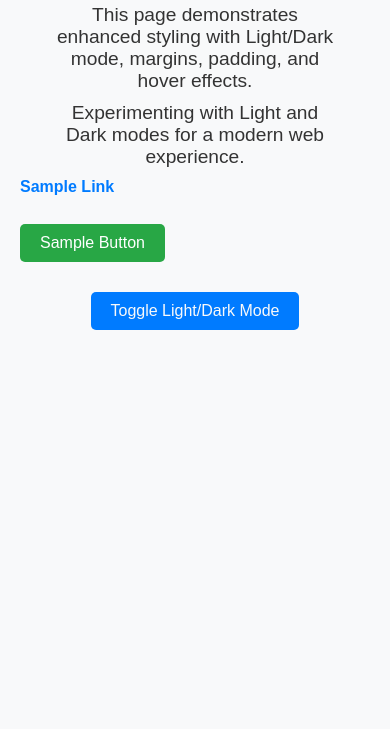
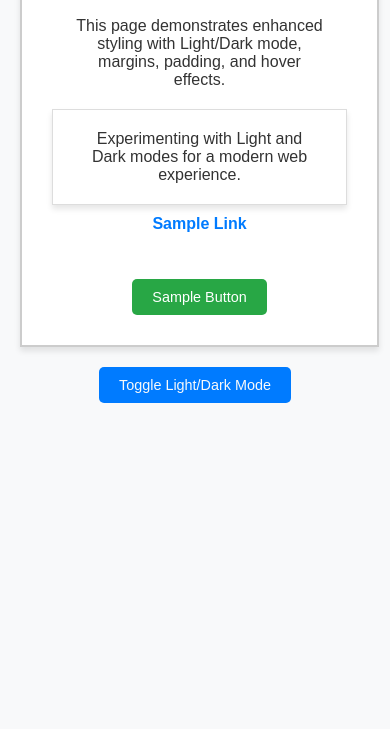
Before and after one commit to alisetareh517/lab9, a plain HTML site: page index.html in a window 390 px wide. Shown: the part 115-844 px from the top of the page. Drawn offline with Linux system fonts and the light colour scheme; a script that the page names is missing.

Commit message:
Update styles.css

```diff
--- a/styles.css
+++ b/styles.css
@@ -85,3 +85,37 @@ button:hover {
 
 /* Containers */
 .container {
+    display: flex;
+    flex-direction: column;
+    align-items: center;
+    justify-content: center;
+    border: 2px solid #ccc;
+    padding: 20px;
+    background: #fff;
+    width: 90%;
+    max-width: 800px;
+    box-shadow: 0 4px 6px rgba(0, 0, 0, 0.1);
+    margin: auto;
+}
+
+.section {
+    margin: 10px;
+    padding: 10px;
+    border: 1px solid #ddd;
+    box-shadow: 0 4px 6px rgba(0, 0, 0, 0.1);
+}
+
+/* Responsive Design */
+@media (max-width: 768px) {
+    h1 {
+        font-size: 2em;
+    }
+
+    p {
+        font-size: 1em;
+    }
+
+    button {
+        font-size: 0.9em;
+    }
+}
```
